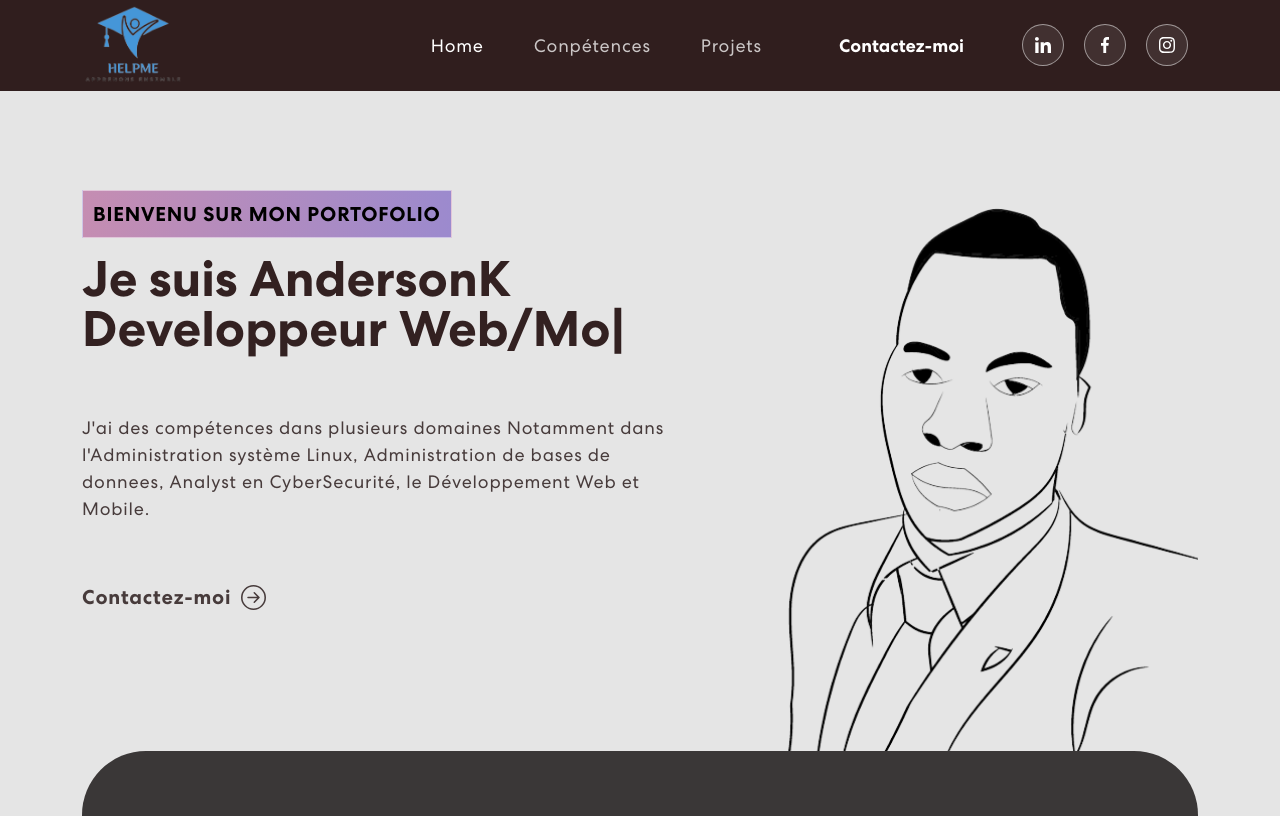
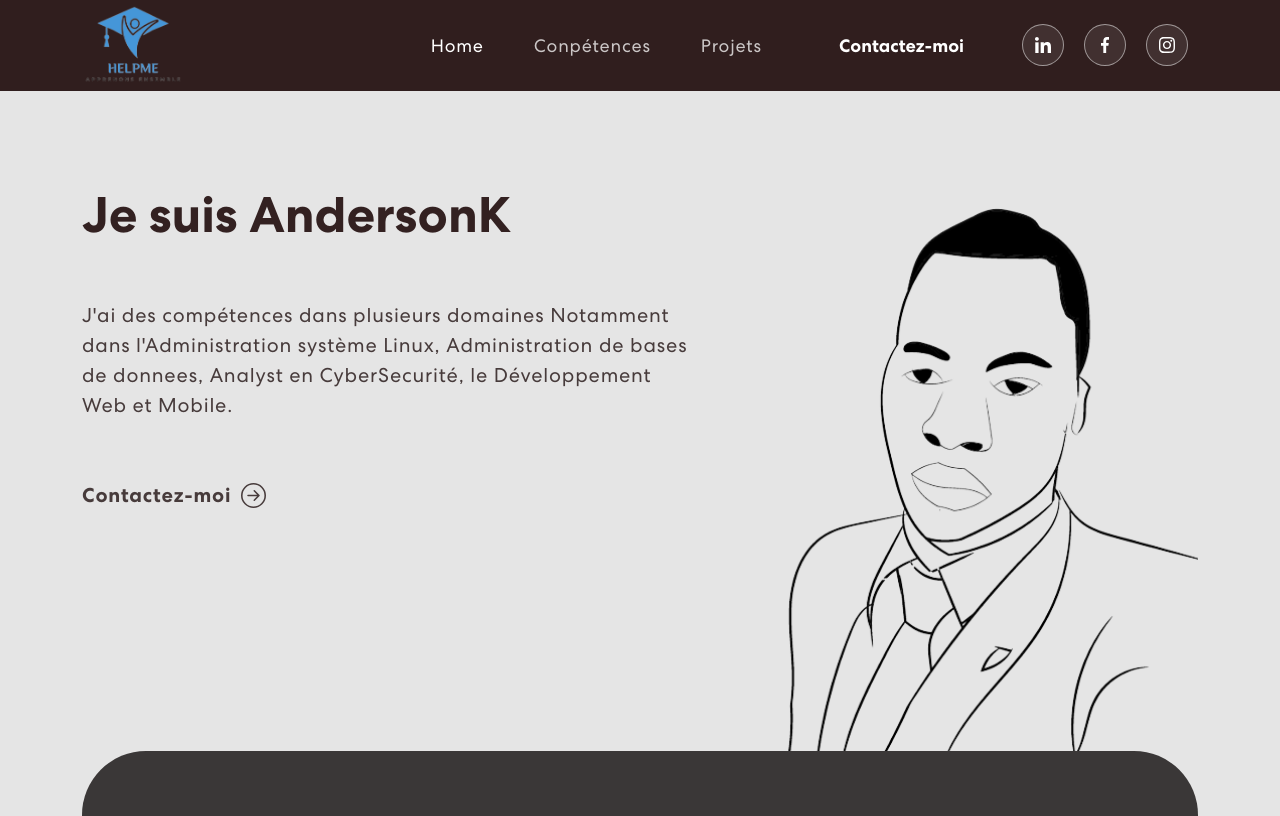
Before and after one commit to andersonkwasi/portofolioAnderson, a React (Create React App) app: page / in a window 1280 px wide. Shown: the top 816 px of the page. Built offline with nearby package versions, Linux system fonts and the light colour scheme; no server answers.

Commit message:
suppression des fichiers unitils

```diff
--- a/src/App.css
+++ b/src/App.css
@@ -239,22 +239,9 @@ nav.navbar .navbar-toggler[aria-expanded="true"] .navbar-toggler-icon {
   margin-top: -70px;
   padding: 260px 0 100px 0;
   background-color: rgba(255, 255, 255, 0.89);
-  /* background-image: url('./assets/img/banner-bg.png'); */
   background-position: top center;
   background-size: cover;
   background-repeat: no-repeat;
-}
-.banner .tagline {
-  font-weight: 700;
-  letter-spacing: 0.8px;
-  padding: 8px 10px;
-  color: black;
-  background: linear-gradient(90.21deg, rgba(170, 54, 124, 0.5) -5.91%, rgba(74, 47, 189, 0.5) 111.58%);
-  border: 1px solid rgba(255, 255, 255, 0.5);
-  font-size: 20px;
-  margin-bottom: 16px;
-  display: inline-block;
-  text-transform: uppercase;
 }
 .banner h1 {
   font-size: 50px;
@@ -267,7 +254,7 @@ nav.navbar .navbar-toggler[aria-expanded="true"] .navbar-toggler-icon {
 }
 .banner p {
   color: rgb(71, 59, 59);
-  font-size: 18px;
+  font-size: 20px;
   letter-spacing: 0.8px;
   line-height: 1.5em;
   width: 96%;
--- a/src/components/Banner.js
+++ b/src/components/Banner.js
@@ -15,10 +15,10 @@ export const Banner = () => {
             <TrackVisibility>
               {({ isVisible }) =>
                 <div className={isVisible ? "animate__animated animate__fadeIn" : ""}>
-                  <span className="tagline">Bienvenu sur mon Portofolio</span>
+
                   <h1>{`Je suis AndersonK `} <br></br>
                     <span className="wrap">
-                      <Typed
+                      {/* <Typed
                         strings={
                           [
                             "Developpeur Web/Mobile",
@@ -29,7 +29,7 @@ export const Banner = () => {
                         typeSpeed={150}
                         backSpeed={100}
                         loop
-                      />
+                      /> */}
                     </span>
 
                   </h1>
--- a/src/components/Skills.js
+++ b/src/components/Skills.js
@@ -44,10 +44,6 @@ export const Skills = () => {
                                     <img src={meter2} alt="Brand Identity" />
                                     <h5>CyberSecurité</h5>
                                 </div>
-                                {/* <div className="item">
-                                    <img src={meter3} alt="Logo Design" />
-                                    <h5>Logo Design</h5>
-                                </div> */}
                                 <div className="item">
                                     <img src={meter1} alt="Web Development" />
                                     <h5>Base de Données</h5>
```
